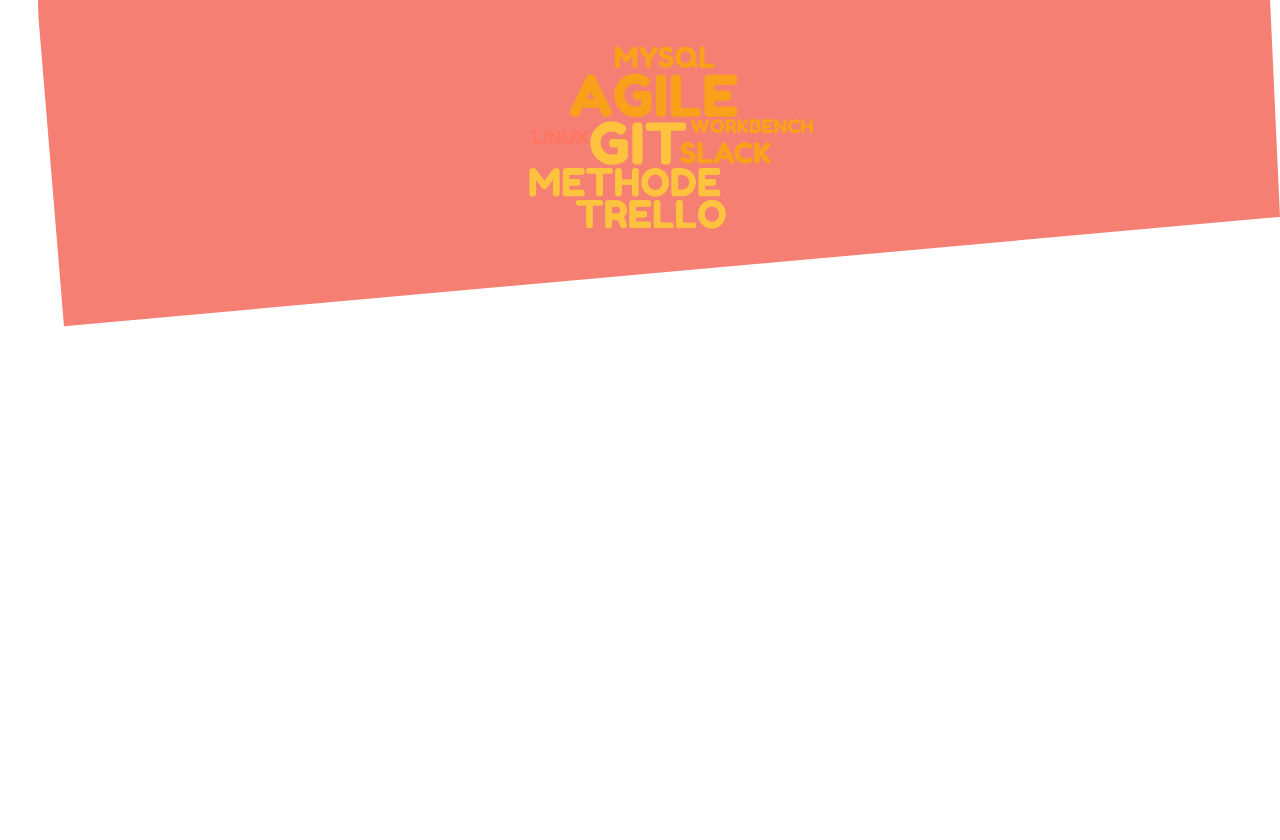
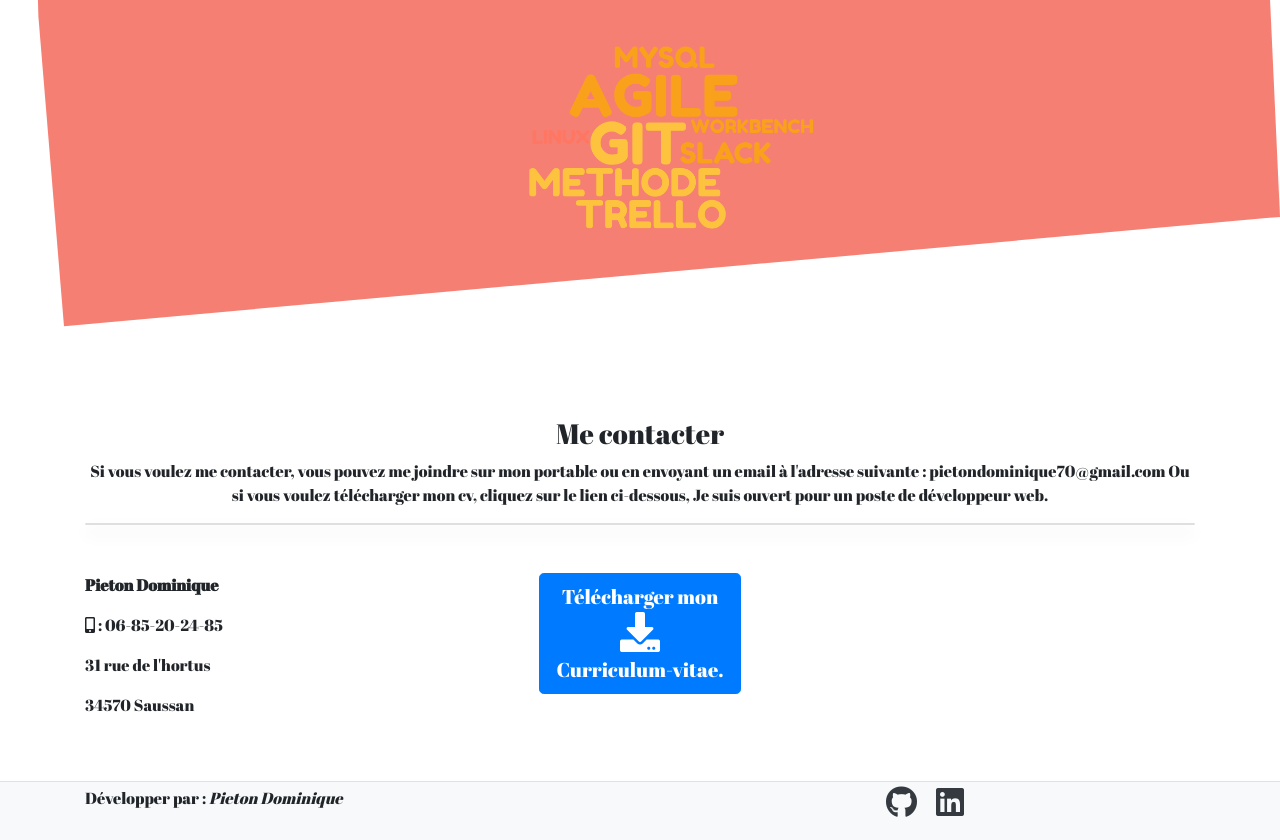
Before and after one commit to dominiquepieton/portfofio, a plain HTML site: page index.html in a window 1280 px wide. Shown: the part 2965-3805 px from the top of the page. Before the commit the page ends 3382 px from the top, so only its background shows below. Drawn offline with nearby package versions, Linux system fonts and the light colour scheme.

Commit message:
create section contact

```diff
--- a/index.html
+++ b/index.html
@@ -6,6 +6,7 @@
 
     <link href="https://fonts.googleapis.com/css2?family=Abril+Fatface&display=swap" rel="stylesheet">
     <link rel="stylesheet" href="https://unpkg.com/aos@next/dist/aos.css" />
+    <link rel="stylesheet" href="https://cdnjs.cloudflare.com/ajax/libs/font-awesome/5.13.1/css/all.min.css">
     <link rel="stylesheet" href="https://stackpath.bootstrapcdn.com/bootstrap/4.5.0/css/bootstrap.min.css" integrity="sha384-9aIt2nRpC12Uk9gS9baDl411NQApFmC26EwAOH8WgZl5MYYxFfc+NcPb1dKGj7Sk" crossorigin="anonymous">
     <link rel="stylesheet" href="public/css/default.css">
     <title>Dominique Pieton - Développeur Web</title>
@@ -126,6 +127,60 @@
             </div>
         </section>
     </section>
+    <section id="contact">
+        <div class="container">
+            <h3 class="text-center">Me contacter</h3>
+            <p class="text-justify text-center">
+                Si vous voulez me contacter, vous pouvez me joindre sur mon portable ou en envoyant un email à l'adresse suivante :
+                pietondominique70@gmail.com
+                Ou si vous voulez télécharger mon cv, cliquez sur le lien ci-dessous, Je suis ouvert pour un poste de développeur web.
+            </p>
+            <div class="card bg-transparent shadow"></div>
+                <div class="row mt-5">
+                    <div class="col-lg-4 col-md-4 col-sm-12">
+                        <address>
+                            <p><strong>Pieton Dominique</strong></p>
+                            <p><i class="fas fa-mobile-alt fa-x4"></i> : 06-85-20-24-85</p>
+                            <p>31 rue de l'hortus </p>
+                            <p>34570 Saussan</p>
+                        </address>
+                    </div>
+                    <div class="col-lg-4 col-md-4 col-sm-12">
+                        <p class="text-center">
+                            <a class="btn btn-primary btn-lg" target="_blank" href="public/img/cv-dominiquepieton.pdf">
+                                Télécharger mon<br>
+                                <i class="fa fa-download fa-2x"></i><br>
+                                Curriculum-vitae.
+                            </a>
+                        </p>
+                    </div>
+                    <div class="col-lg-4 col-md-4 col-sm-12">
+
+                    </div>
+                </div>
+            </div>
+        </div>
+    </section>
+    <footer class="mt-5 py-1 border-top bg-light">
+        <div class="container">
+            <div class="row">
+                <div class="col-lg-6 col-md-6 col-sm-6">
+                    Développer par : <em>Pieton Dominique</em>
+                </div>
+                <div class="col-lg-6 col-md-6 col-sm-6">
+                    <p class="text-center">
+                        <a href="https://github.com/dominiquepieton" target="blank" class="text-center">
+                            <i class="fab fa-github fa-2x text-dark mr-3"></i>
+                        </a>
+                        <a href="https://www.linkedin.com/in/dominique-pieton-b73883146/" target="blank" class="text-center">
+                            <i class="fab fa-linkedin fa-2x text-dark"></i>
+                        </a>
+                    </p>
+                </div>
+            </div>
+            </div>
+        </div>
+    </footer>
     <script src="https://unpkg.com/aos@next/dist/aos.js"></script>
     <script src="https://code.jquery.com/jquery-3.5.1.slim.min.js" integrity="sha384-DfXdz2htPH0lsSSs5nCTpuj/zy4C+OGpamoFVy38MVBnE+IbbVYUew+OrCXaRkfj" crossorigin="anonymous"></script>
     <script src="https://cdn.jsdelivr.net/npm/popper.js@1.16.0/dist/umd/popper.min.js" integrity="sha384-Q6E9RHvbIyZFJoft+2mJbHaEWldlvI9IOYy5n3zV9zzTtmI3UksdQRVvoxMfooAo" crossorigin="anonymous"></script>
```
